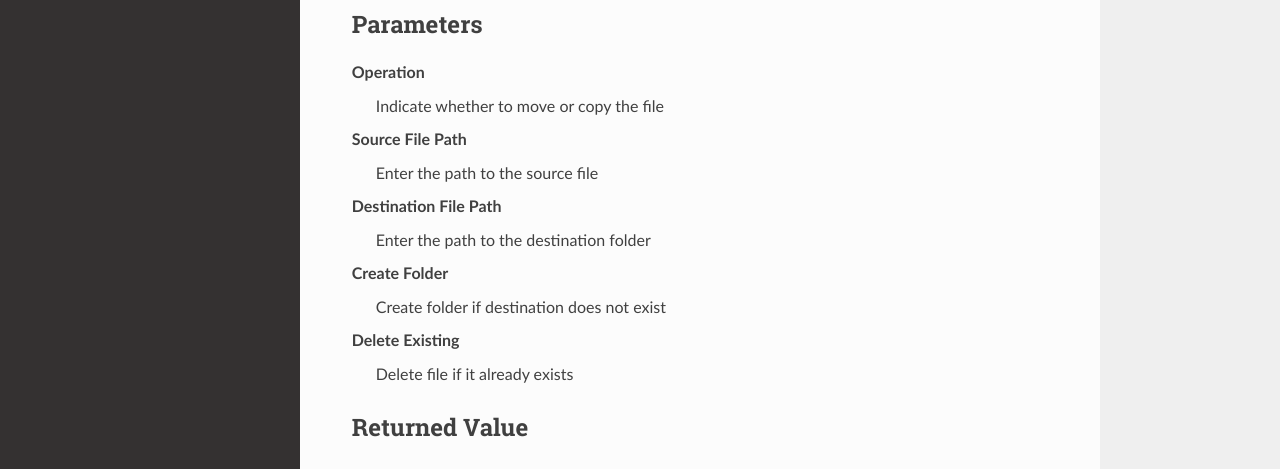
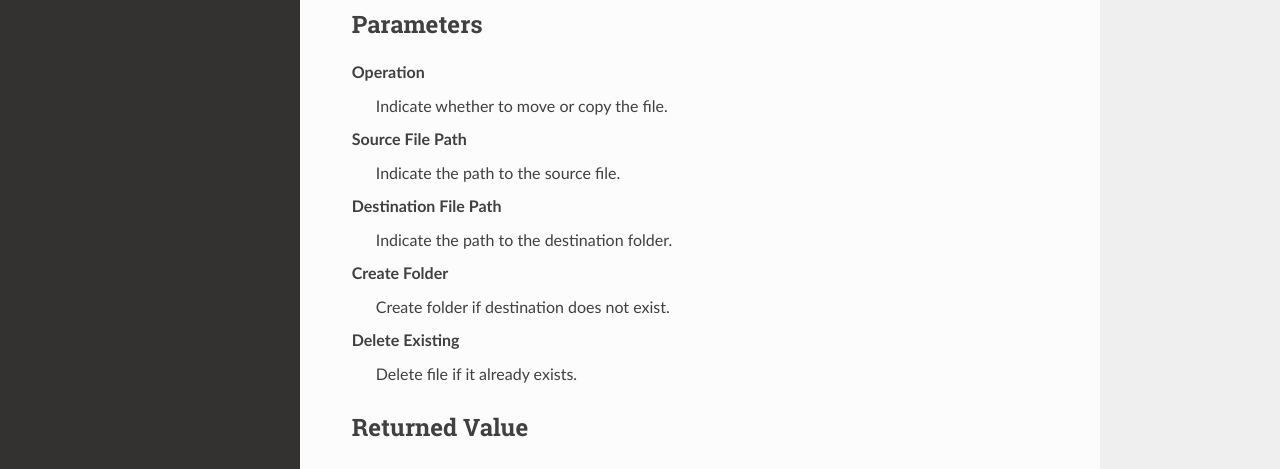
Before and after one commit to stupidmankind/BYpassDoc, a Sphinx documentation site: the page built from docs/source/commands/movefile.rst, in a window 1280 px wide and 1393 px high. Shown: the part 384-853 px from the top of the window. Built offline with Sphinx 7.4.7 and the Read the Docs theme 2.0.0, drawn with Linux system fonts in a browser that asks for light colours.

Commit message:
Update movefile.rst
Edit description

```diff
--- a/docs/source/commands/movefile.rst
+++ b/docs/source/commands/movefile.rst
@@ -14,19 +14,19 @@ Parameters
 ----------
 
 **Operation**
-	Indicate whether to move or copy the file
+	Indicate whether to move or copy the file.
 
 **Source File Path**
-	Enter the path to the source file
+	Indicate the path to the source file.
 
 **Destination File Path**
-	Enter the path to the destination folder
+	Indicate the path to the destination folder.
 
 **Create Folder**
-	Create folder if destination does not exist
+	Create folder if destination does not exist.
 
 **Delete Existing**
-	Delete file if it already exists
+	Delete file if it already exists.
 
 
 
```
